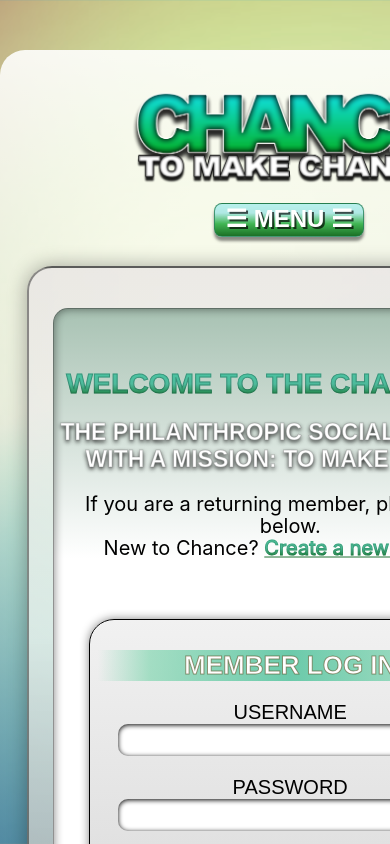
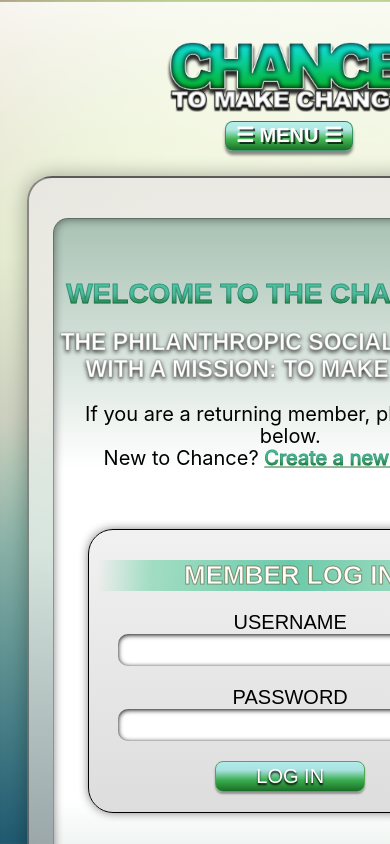
Before and after one commit to builtforsomethingbigger/chance_app-frontend, a React (Create React App) app: page / in a window 390 px wide. Shown: the top 844 px of the page. Built offline with nearby package versions, Linux system fonts and the light colour scheme; no server answers.

Commit message:
Mobile optimization updates

```diff
--- a/src/App.js
+++ b/src/App.js
@@ -3,12 +3,12 @@ import { LoginPage, HomePage, Nav, UserProfile, CharitiesPage, CharityCard, Inbo
 import { Route, Switch } from 'react-router-dom';
 import './styles/App.css';
 
-const charityAPI = 'http://localhost:3000/charities'
-const userAPI = 'http://localhost:3000/users'
-const donationAPI = 'http://localhost:3000/donations'
-const favoritesAPI = 'http://localhost:3000/favorites'
-const messageAPI = 'http://localhost:3000/messages'
-const inboxAPI = 'http://localhost:3000/inboxes'
+const charityAPI = 'https://chance-to-make-change.herokuapp.com/charities'
+const userAPI = 'https://chance-to-make-change.herokuapp.com/users'
+const donationAPI = 'https://chance-to-make-change.herokuapp.com/donations'
+const favoritesAPI = 'https://chance-to-make-change.herokuapp.com/favorites'
+const messageAPI = 'https://chance-to-make-change.herokuapp.com/messages'
+const inboxAPI = 'https://chance-to-make-change.herokuapp.com/inboxes'
 
 export default class App extends React.Component{
 
--- a/src/styles/App.css
+++ b/src/styles/App.css
@@ -166,7 +166,29 @@ h1{
 }
 
 
-@media only screen and (max-width: 780px){
+@media only screen and (max-width: 768px){
+  #wrapper{
+    padding-bottom: 0px;
+  }
+  .App {
+    width: 100vw;
+    max-width: 768px;
+    height: 100vh;
+    min-height: 100vh;
+    max-height: 100vh;
+    top: 2px;
+    margin: 0px;
+    border-radius: 0px;
+    padding: 0px;
+    overflow: scroll;
+  }
+  .homepage_wrapper{
+    width: 100vw;
+    min-width: 100vw;
+    max-width: 100vw;
+    height: 100vh;
+    min-height: 100vh;
+  }
   h1{
       font-size: 28px;
   }
--- a/src/styles/HomePage.css
+++ b/src/styles/HomePage.css
@@ -31,3 +31,8 @@
             opacity:1;
         }
     }
+
+
+
+@media only screen and (max-width: 768px){
+}
--- a/src/styles/Login.css
+++ b/src/styles/Login.css
@@ -170,4 +170,7 @@
     .login-signup-text, p{
         font-size: 20px;
     }
+    #loginCard{
+        width: 85%;
+    }
 }
--- a/src/styles/Nav.css
+++ b/src/styles/Nav.css
@@ -161,6 +161,13 @@
 
 
 
-@media only screen and (max-width: 780px){
-
+@media only screen and (max-width: 768px){
+    #ChanceLogo{
+        width: 250px;
+        height: 80px;
+    }
+    .menuBtn{
+        font-family: arial;
+        font-size: 20px;
+    }
 }
```
